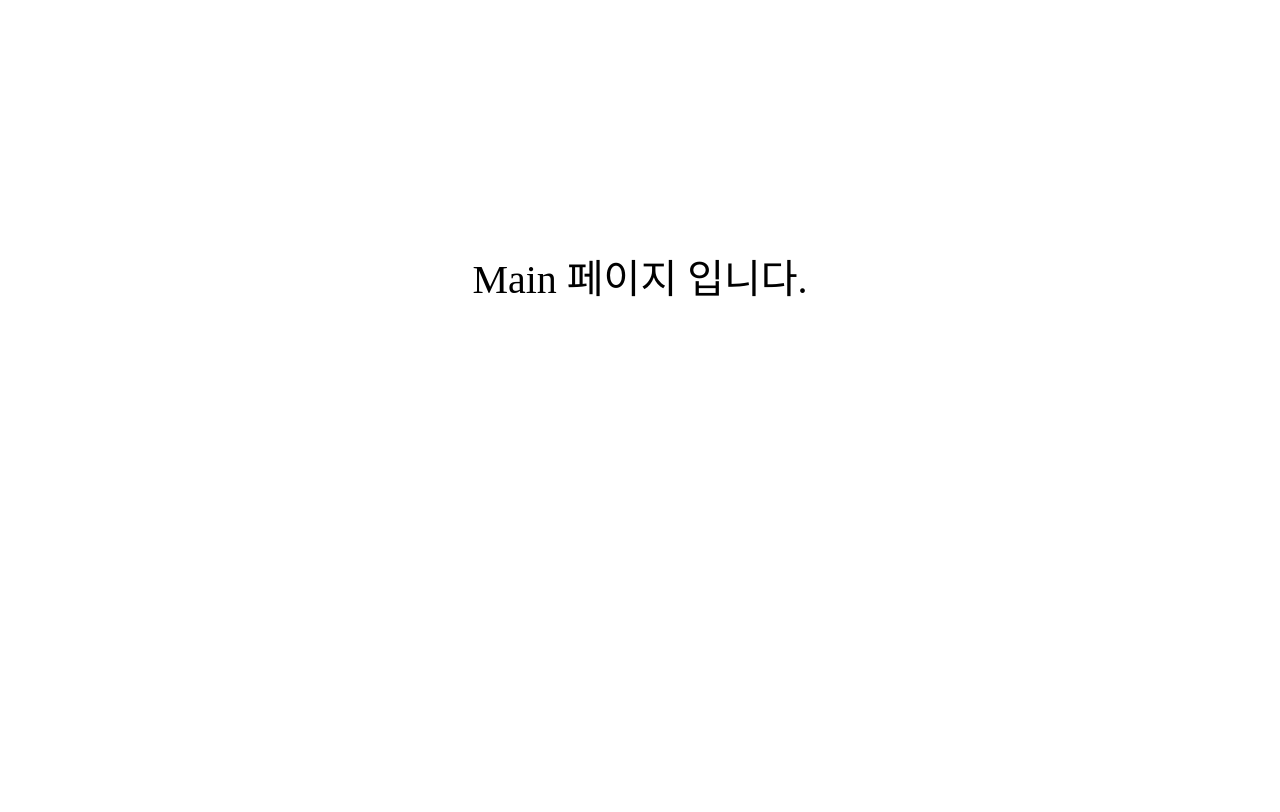
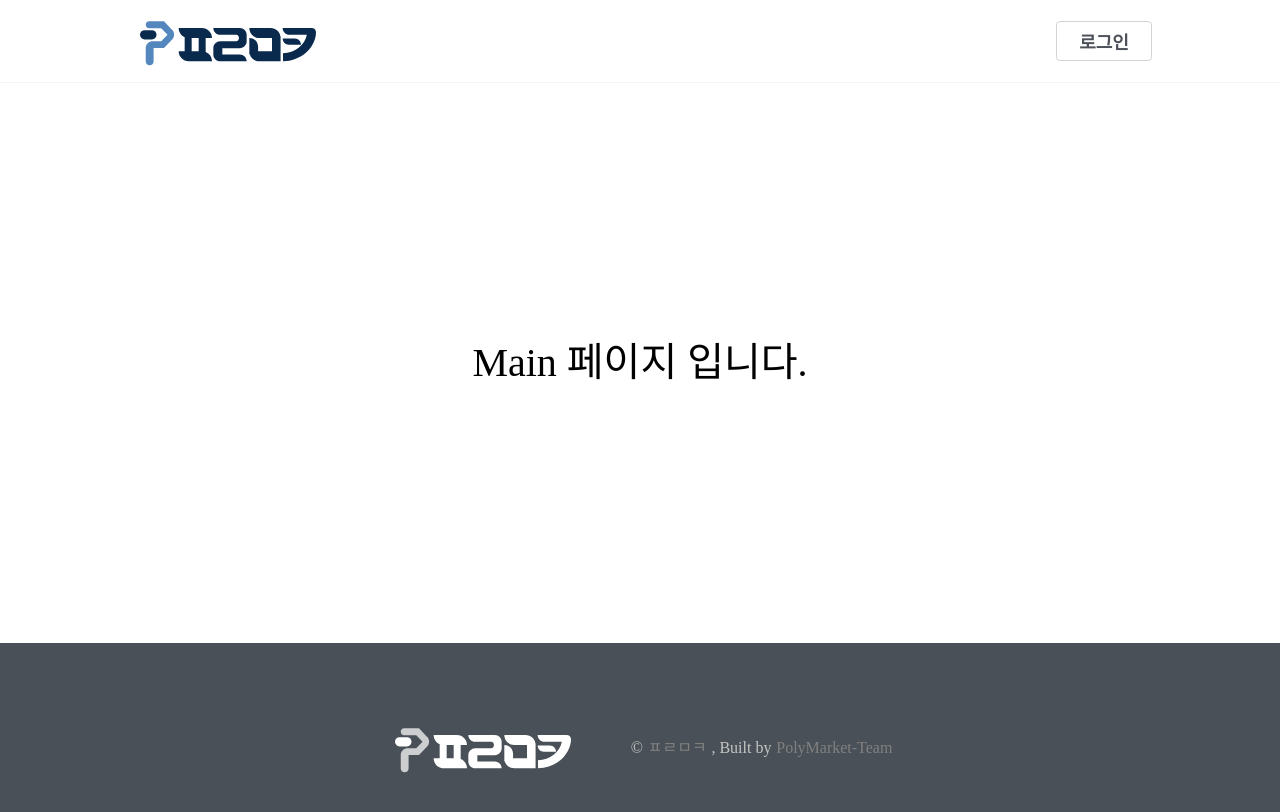
Before and after one commit to PolyMarket-Team/PolyMarket-Front, a React app: page / in a window 1280 px wide. Shown: the top 812 px of the page. Built offline with nearby package versions, Linux system fonts and the light colour scheme.

Commit message:
네비게이션 바, footer 추가

```diff
--- /dev/null
+++ b/src/components/Footer/index.jsx
@@ -0,0 +1,24 @@
+import React from "react";
+
+import Logo from "@components/UI/Logo";
+import { FooterContainer, FooterWrap } from "./style";
+import whiteLogo from "@assets/whiteLogo.svg";
+
+const Footer = () => {
+    return (
+        <FooterContainer>
+            <FooterWrap>
+                <Logo logo={whiteLogo} />
+                <span>
+                    ©<a href="https://github.com/PolyMarket-Team">ㅍㄹㅁㅋ</a>,
+                    Built by
+                    <a href="https://github.com/PolyMarket-Team">
+                        PolyMarket-Team
+                    </a>
+                </span>
+            </FooterWrap>
+        </FooterContainer>
+    );
+};
+
+export default Footer;
--- /dev/null
+++ b/src/components/Footer/style.js
@@ -0,0 +1,28 @@
+import styled from "@emotion/styled";
+
+export const FooterContainer = styled.footer`
+    background-color: #495057;
+    color: #fff;
+    padding: 5rem 0;
+`;
+
+export const FooterWrap = styled.div`
+    display: flex;
+    align-items: center;
+    justify-content: center;
+    width: 1024px;
+    margin: 0 auto;
+
+    > span {
+        color: #c4c4c4;
+        margin-left: 3rem;
+
+        > a,
+        a:visited,
+        a:active {
+            margin: 0 0.3rem;
+            text-decoration: none;
+            color: #818080;
+        }
+    }
+`;
--- /dev/null
+++ b/src/components/Navigation/index.jsx
@@ -0,0 +1,22 @@
+import React from "react";
+import { NavLink } from "react-router-dom";
+
+import Logo from "@components/UI/Logo";
+import { Button } from "@components/UI/Button";
+import { Navbar, NavbarWrap } from "./style";
+import colorLogo from "@assets/colorLogo.svg";
+
+const Navigation = () => {
+    return (
+        <Navbar>
+            <NavbarWrap>
+                <Logo logo={colorLogo} />
+                <NavLink to="login">
+                    <Button>로그인</Button>
+                </NavLink>
+            </NavbarWrap>
+        </Navbar>
+    );
+};
+
+export default Navigation;
--- /dev/null
+++ b/src/components/Navigation/style.js
@@ -0,0 +1,17 @@
+import styled from "@emotion/styled";
+
+export const Navbar = styled.header`
+    position: sticky;
+    width: 100%;
+    background-colr: #fff;
+    border-bottom: 1px solid rgba(0, 0, 0, 0.04);
+`;
+export const NavbarWrap = styled.div`
+    display: flex;
+    justify-content: space-between;
+    align-items: center;
+    width: 100%;
+    max-width: 1024px;
+    margin: 0 auto;
+    padding: 16px 0;
+`;
--- /dev/null
+++ b/src/components/UI/Button.js
@@ -0,0 +1,21 @@
+import styled from "@emotion/styled";
+
+export const Button = styled.button`
+    min-width: 96px;
+    min-height: 40px;
+    padding: 3px 16px;
+    font-size: 18px;
+    font-weight: 900;
+    color: #4d5159;
+    background-color: #fff;
+    cursor: pointer;
+    border-radius: 4px;
+    border: 1px solid #d1d3d8;
+    transition: all 80ms linear;
+
+    &:hover {
+        background-color: #80b2da;
+
+        border: none;
+    }
+`;
--- /dev/null
+++ b/src/components/UI/Logo.js
@@ -0,0 +1,21 @@
+import React from "react";
+import styled from "@emotion/styled";
+import { Link } from "react-router-dom";
+
+const Logo = (props) => {
+    return (
+        <Link to="/">
+            <LogoContainer logo={props.logo} />
+        </Link>
+    );
+};
+
+export default Logo;
+
+// Style
+const LogoContainer = styled.div`
+    width: 200px;
+    height: 50px;
+    background-image: ${(props) => `url(${props.logo})`};
+    background-size: cover;
+`;
--- a/src/layouts/index.jsx
+++ b/src/layouts/index.jsx
@@ -1,7 +1,15 @@
 import React from "react";
+import Navigation from "@components/Navigation";
+import Footer from "@components/Footer";
 
 const Layout = (props) => {
-    return <>{props.children}</>;
+    return (
+        <>
+            <Navigation />
+            {props.children}
+            <Footer />
+        </>
+    );
 };
 
 export default Layout;
```
Also changed, not shown: src/assets/colorLogo.svg (added), src/assets/whiteLogo.svg (added).
